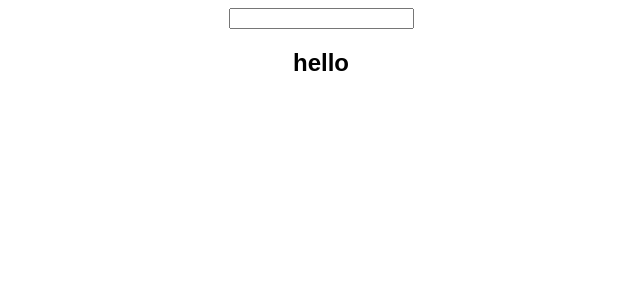
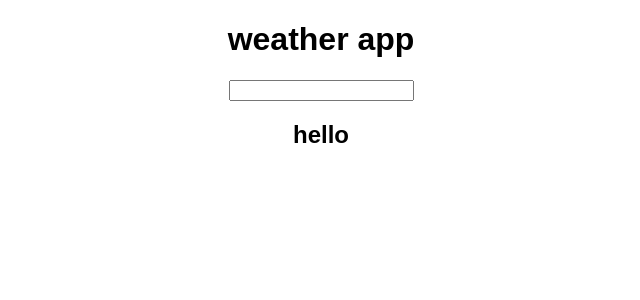
Before and after one commit to warui09/weatherApp, a React (Create React App) app: page / in a window 1280 px wide. Shown: the top 300 px of the page, without its empty margins (319-959 px from the left). Built offline with nearby package versions, Linux system fonts and the light colour scheme.

Commit message:
added Header component

```diff
--- a/src/components/Container.js
+++ b/src/components/Container.js
@@ -1,8 +1,10 @@
 import React, { useEffect } from "react";
+import Header from "./Header";
 
 const Container = () => {
   return (
     <div>
+      <Header />
       <input />
       <h2>hello</h2>
     </div>
--- /dev/null
+++ b/src/components/Header.js
@@ -0,0 +1,11 @@
+import React from "react";
+
+const Header = () => {
+  return (
+    <div>
+      <h1>weather app</h1>
+    </div>
+  );
+};
+
+export default Header;
```
